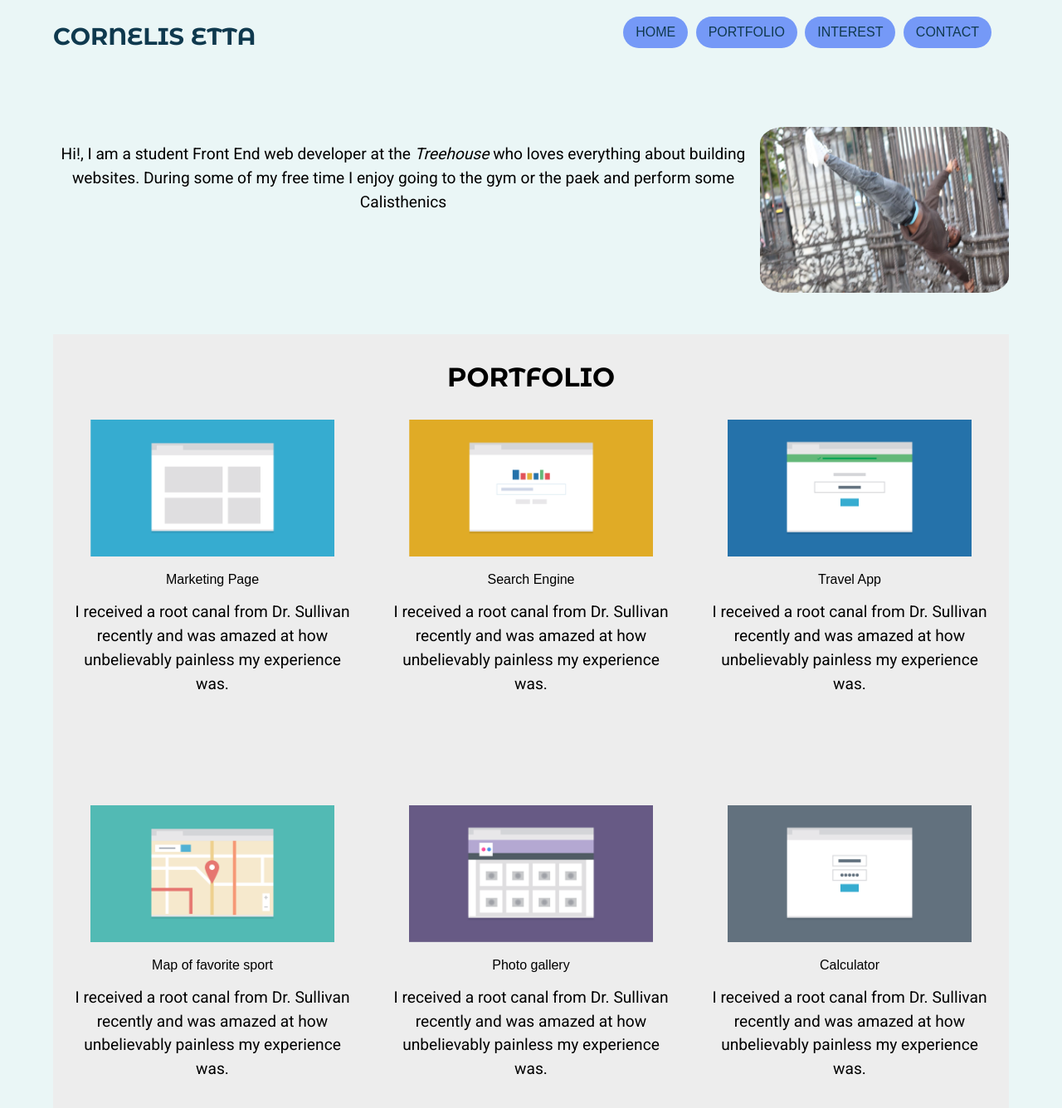
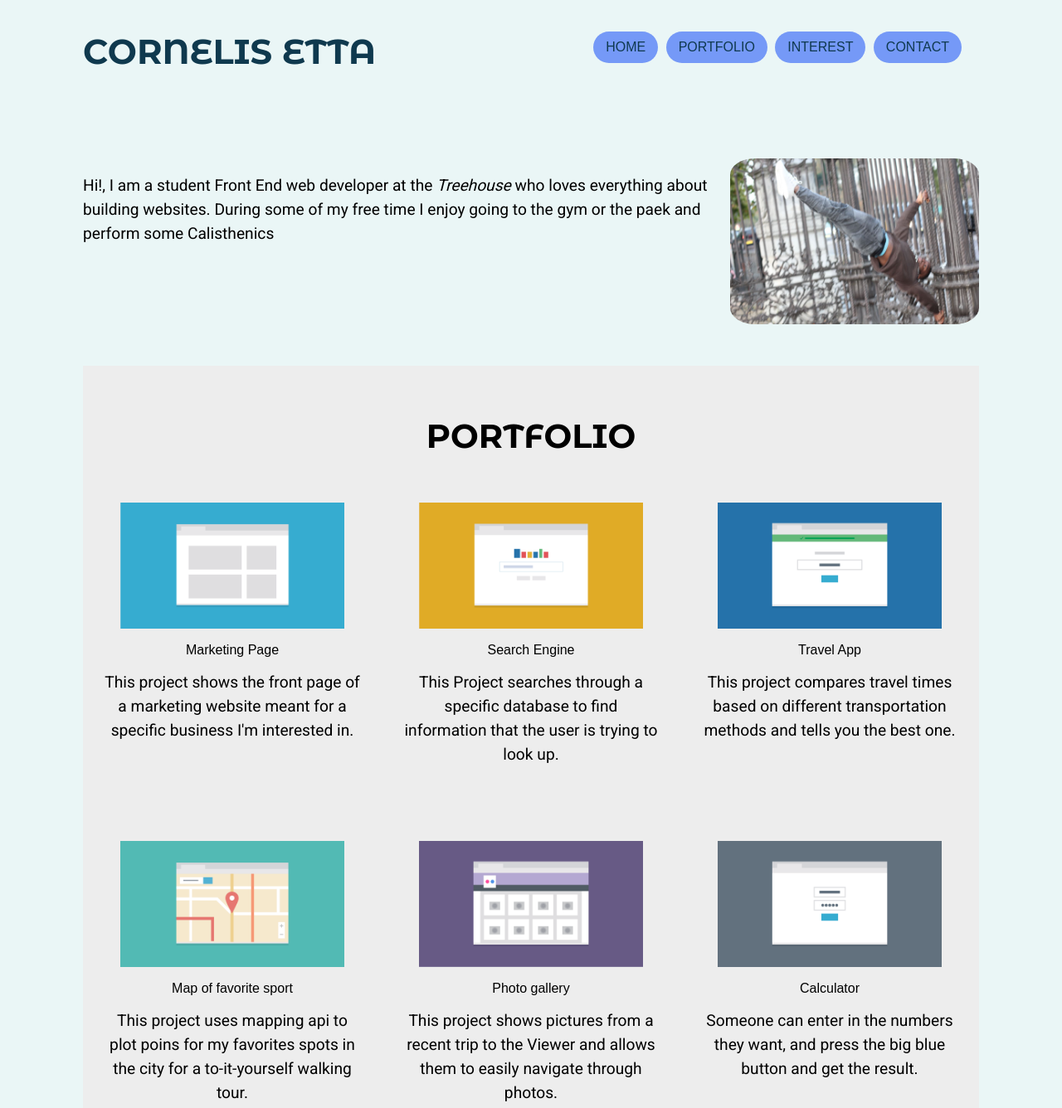
Before and after one commit to corry010/mobile-first-reponsive-project, a plain HTML site: page index.html in a window 1280 px wide. Shown: the top 1336 px of the page at 83% size. Drawn offline with Linux system fonts and the light colour scheme.

Commit message:
feedback changes.

```diff
--- a/css/styles.css
+++ b/css/styles.css
@@ -38,7 +38,7 @@ hr {
 
 /* navigation style */
 .name a {
-  font-size: 1.8em;
+  font-size: 1em;
   display: inline-block;
   padding: 0.5em 0;
 }
@@ -183,17 +183,28 @@ figcaption {
     display: inline-block;
     text-align: center;
   }
+  .name a{
+    font-size: 1.8em;
+  }
 
   .pf-pic {
     width: 300px;
     float: right;
-    margin-left: 0.5em;
+    margin-left: 1em;
+  }
+
+  .intro-text{
+    text-align: left;
+  }
+  .title{
+    font-size: 2.5em;
   }
 
   .examples{
     width: calc(100%/2);
     float: left;
     padding: 0 0.3em;
+    height: 300px;
 
   }
 
@@ -219,7 +230,7 @@ figcaption {
   .video-game img {
     width: 250px;
     margin-top: 15px;
-    margin-left: 10px;
+    margin-left: 16px;
   }
 
   .interest-examples {
@@ -227,7 +238,7 @@ figcaption {
   }
 
   .title {
-    padding: 1em 0 0.5em;
+    padding: 1.5em 0 1em;
   }
 
   .bottom-nav {
@@ -251,18 +262,18 @@ figcaption {
   .container{
     padding: 0;
     width: 90%;
-
   }
-  .name{
+  .wrap{
+    max-width: 1200px;
+    margin: auto;
+  }
+  .name a{
     float: left;
+    font-size: 1.3em;
   }
   .navigation,
   .main-nav{
     float: right;
-  }
-  .name{
-
-    font-size: 1em;
   }
 
   .name a,
@@ -270,8 +281,12 @@ figcaption {
     display: inline-block;
     padding: 0.9em 0;
   }
+  .navigation{
+    padding-top: 2em;
+  }
   .examples{
     width: calc(100%/3);
+
   }
 
 
--- a/index.html
+++ b/index.html
@@ -54,7 +54,7 @@
                 <img src="images/portfolio-1.png" class="portfolio-image" alt="Statistic image">
                 <figcaption>Marketing Page</figcaption>
               </figure>
-              <p class="port-text">I received a root canal from Dr. Sullivan recently and was amazed at how unbelievably painless my experience was.</p>
+              <p class="port-text">This project shows the front page of a marketing website meant for a specific business I'm interested in.</p>
             </div>
 
             <div class="examples ">
@@ -62,7 +62,7 @@
                 <img src="images/portfolio-2.png" class="portfolio-image" alt="Search engine image">
                 <figcaption>Search Engine</figcaption>
               </figure>
-              <p class="port-text">I received a root canal from Dr. Sullivan recently and was amazed at how unbelievably painless my experience was.</p>
+              <p class="port-text">This Project searches through a specific database to find information that the user is trying to look up.</p>
             </div>
 
             <div class="examples ">
@@ -71,7 +71,7 @@
                 <figcaption>Travel App</figcaption>
               </figure>
 
-              <p class="port-text">I received a root canal from Dr. Sullivan recently and was amazed at how unbelievably painless my experience was.</p>
+              <p class="port-text">This project compares travel times based on different transportation methods and tells you the best one.</p>
             </div>
 
             <div class="examples ">
@@ -79,7 +79,7 @@
                 <img src="images/portfolio-4.png" class="portfolio-image" alt=" A map image">
                 <figcaption>Map of favorite sport</figcaption>
               </figure>
-              <p class="port-text">I received a root canal from Dr. Sullivan recently and was amazed at how unbelievably painless my experience was.</p>
+              <p class="port-text">This project uses mapping api to plot poins for my favorites spots in the city for a to-it-yourself walking tour.</p>
             </div>
 
             <div class="examples ">
@@ -87,7 +87,7 @@
                 <img src="images/portfolio-5.png" class="portfolio-image" alt="Photo gallery image">
                 <figcaption>Photo gallery</figcaption>
               </figure>
-              <p class="port-text">I received a root canal from Dr. Sullivan recently and was amazed at how unbelievably painless my experience was.</p>
+              <p class="port-text">This project shows pictures from a recent trip to the Viewer and allows them to easily navigate through photos.</p>
             </div>
 
             <div class="examples ">
@@ -95,7 +95,7 @@
                 <img src="images/portfolio-6.png" class="portfolio-image" alt="Online calculator image">
                 <figcaption>Calculator</figcaption>
               </figure>
-              <p class="port-text">I received a root canal from Dr. Sullivan recently and was amazed at how unbelievably painless my experience was.</p>
+              <p class="port-text">Someone can enter in the numbers they want, and press the big blue button and get the result.</p>
             </div>
 
           </div>
```
